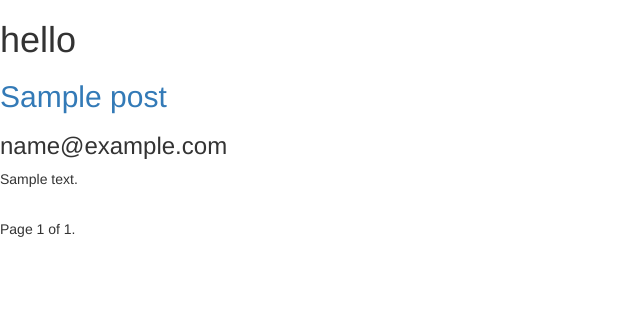
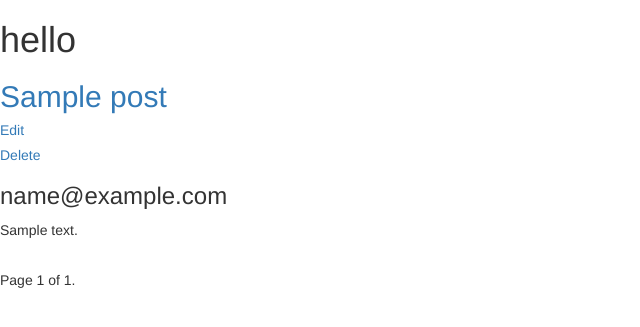
Before and after one commit to U0105/Django-Advance-EDU, a Django app: page /blog/posts/ in a window 1280 px wide. Shown: the top 327 px of the page, without its empty margins (0-640 px from the left). Run offline with Django 4.2, Linux system fonts and the light colour scheme; tables that the repository leaves empty hold one stand-in row (values such as "Sample post"); some libraries are stand-ins or nearby versions.

Commit message:
update and delete views.
+ added update view.
+ added delete view.

overall:
    at this point we learned how to workaround
    with update and delete views.

```diff
--- a/core/blog/urls.py
+++ b/core/blog/urls.py
@@ -1,5 +1,6 @@
 from django.urls import path
-from blog.views import IndexView, RDview, CBListview, CBDetailview, CBFormview, Cpostcreate
+from blog.views import (IndexView, RDview, CBListview, CBDetailview,
+                        CBFormview, Cpostcreate, Posteditview, Postdeleteview,)
 
 app_name = 'blog'
 
@@ -10,4 +11,6 @@ urlpatterns = [
     path("posts/<int:pk>/",CBDetailview.as_view(),name="detail_view"),
     path("posts/newcat",CBFormview.as_view(),name="form_view"),
     path("posts/newpost",Cpostcreate.as_view(),name="create_view"),
+    path("posts/<int:pk>/edit/",Posteditview.as_view(),name="edit_view"),
+    path("posts/<int:pk>/delete/",Postdeleteview.as_view(),name="delete_view"),
 ]
--- a/core/blog/views.py
+++ b/core/blog/views.py
@@ -1,8 +1,9 @@
 from django.shortcuts import render, get_object_or_404
 from django.views.generic.base import TemplateView, RedirectView
 from blog.models import Post
-from django.views.generic import ListView, DetailView, FormView, CreateView
-from blog.forms import Catform
+from django.views.generic import (ListView, DetailView, FormView, CreateView,
+                                    UpdateView, DeleteView)
+from blog.forms import Catform, Postform
 
 # Create your views here.
 
@@ -62,3 +63,12 @@ class Cpostcreate(CreateView):
     def form_valid(self, form):
         form.instance.author = self.request.user
         return super().form_valid(form)
+
+class Posteditview(UpdateView):
+    model = Post
+    form_class = Postform
+    success_url = '/blog/posts'
+
+class Postdeleteview(DeleteView):
+    model = Post
+    success_url = "/blog/posts/"
--- /dev/null
+++ b/core/templates/blog/post_confirm_delete.html
@@ -0,0 +1,5 @@
+<form method="post">{% csrf_token %}
+    <p>Are you sure you want to delete "{{ object }}"?</p>
+    {{ form }}
+    <input type="submit" value="Confirm">
+</form>
--- a/core/templates/blog/post_list.html
+++ b/core/templates/blog/post_list.html
@@ -17,6 +17,12 @@
     {% for post in posts %}
     <div>
     <a href="{% url 'blog:detail_view' pk=post.id %}"><h2>{{post.title}}</h2></a>
+    <a href="{% url 'blog:edit_view' pk=post.id %}">
+        <h5>Edit</h5>
+    </a>
+    <a href="{% url 'blog:delete_view' pk=post.id %}">
+        <h5>Delete</h5>
+    </a>
     <h3>{{post.author}}</h3>
     <p>{{post.content}}</p>
     </div>
```
Also changed, not shown: core/blog/forms.py (+6 -1 lines).
